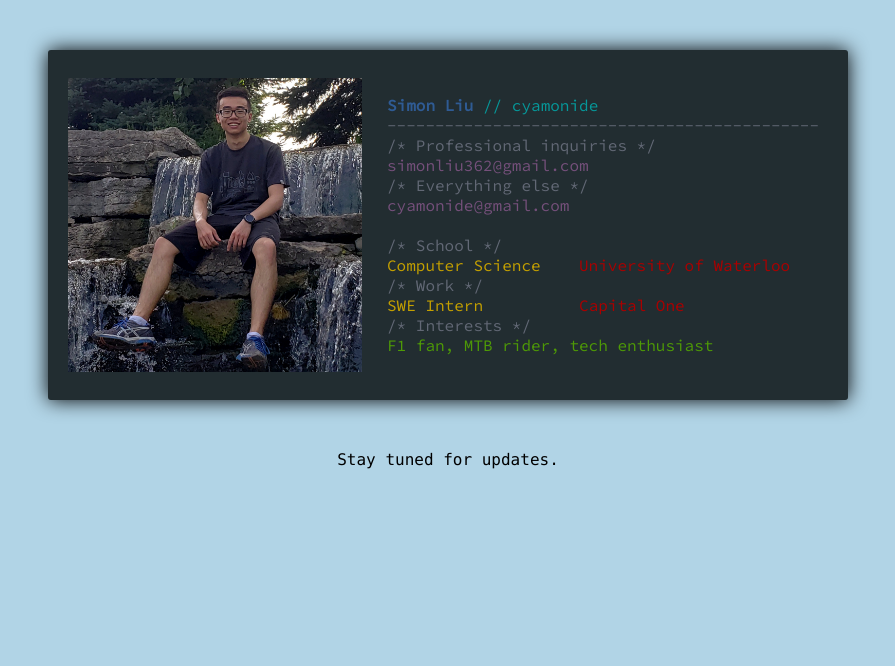
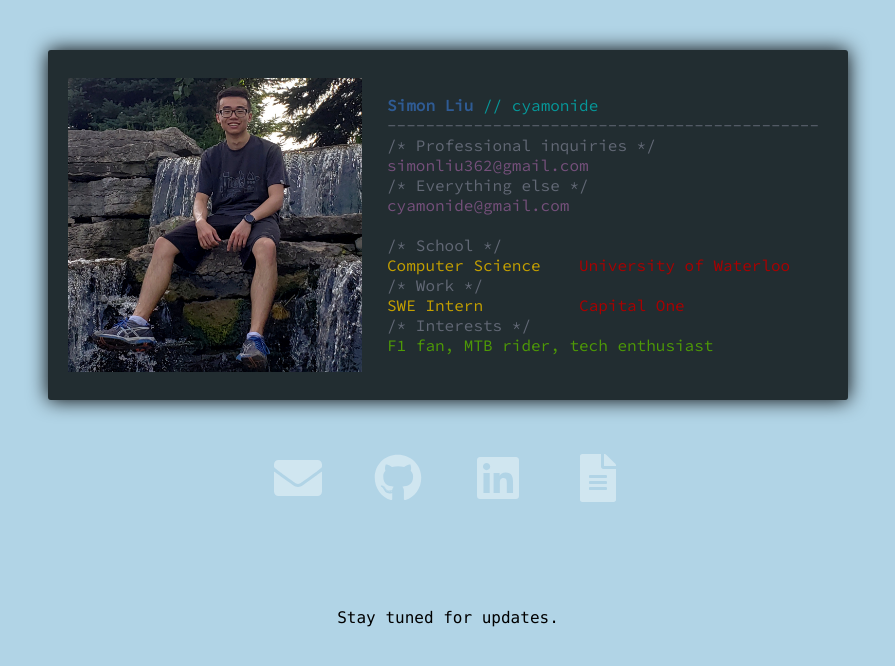
Before and after one commit to cyamonide/personal-site-frontend, a React (Create React App) app: page / in a window 1280 px wide. Shown: the top 666 px of the page, without its empty margins (192-1087 px from the left). Built offline with nearby package versions, Linux system fonts and the light colour scheme.

Commit message:
Create social crumbs component

```diff
--- a/package.json
+++ b/package.json
@@ -3,7 +3,11 @@
   "version": "0.1.0",
   "private": true,
   "dependencies": {
-    "eslint": "^6.1.0",
+    "@fortawesome/fontawesome-svg-core": "^1.2.19",
+    "@fortawesome/free-brands-svg-icons": "^5.9.0",
+    "@fortawesome/free-solid-svg-icons": "^5.9.0",
+    "@fortawesome/react-fontawesome": "^0.1.4",
+    "babel-loader": "^8.0.6",
     "eslint-plugin-react": "^7.14.2",
     "prettier": "^1.18.2",
     "react": "^16.8.6",
--- /dev/null
+++ b/src/components/SocialCrumbs/SocialCrumbs.css
@@ -0,0 +1,13 @@
+.social-crumbs-wrapper {
+  display: flex;
+  justify-content: center;
+  padding: 50px;
+}
+
+.social-crumbs-wrapper > div {
+  width: 100px;
+  text-align: center;
+
+  color: rgba(255, 255, 255, 0.4);
+  font-size: 3em;
+}
--- /dev/null
+++ b/src/components/SocialCrumbs/SocialCrumbs.js
@@ -0,0 +1,47 @@
+import React from "react";
+import { FontAwesomeIcon } from "@fortawesome/react-fontawesome";
+import { faFileAlt, faEnvelope } from "@fortawesome/free-solid-svg-icons";
+import { faLinkedin, faGithub } from "@fortawesome/free-brands-svg-icons";
+
+import "./SocialCrumbs.css";
+
+const SocialCrumbs = props => {
+  return (
+    <div className="social-crumbs-wrapper">
+      <div>
+        <a href="mailto:simonliu362@gmail.com">
+          <FontAwesomeIcon icon={faEnvelope} />
+        </a>
+      </div>
+      <div>
+        <a
+          href="https://github.com/cyamonide/"
+          target="_blank"
+          rel="noopener noreferrer"
+        >
+          <FontAwesomeIcon icon={faGithub} />
+        </a>
+      </div>
+      <div>
+        <a
+          href="https://linkedin.com/in/cyamonide/"
+          target="_blank"
+          rel="noopener noreferrer"
+        >
+          <FontAwesomeIcon icon={faLinkedin} />
+        </a>
+      </div>
+      <div>
+        <a
+          href="http://api.cyamonide.me/documents/resume"
+          target="_blank"
+          rel="noopener noreferrer"
+        >
+          <FontAwesomeIcon icon={faFileAlt} />
+        </a>
+      </div>
+    </div>
+  );
+};
+
+export default SocialCrumbs;
--- /dev/null
+++ b/src/components/SocialCrumbs/index.js
@@ -0,0 +1 @@
+export { default } from "./SocialCrumbs";
--- a/src/components/index.js
+++ b/src/components/index.js
@@ -1 +1,2 @@
 export { default as BusinessCard } from "./BusinessCard";
+export {default as SocialCrumbs} from "./SocialCrumbs";
--- a/src/pages/HomePage/HomePage.js
+++ b/src/pages/HomePage/HomePage.js
@@ -1,12 +1,13 @@
 import React from "react";
 
-import { BusinessCard } from "../../components";
+import { BusinessCard, SocialCrumbs } from "../../components";
 import "./HomePage.css";
 
 const HomePage = props => {
   return (
     <div className="home-page-wrapper">
       <BusinessCard />
+      <SocialCrumbs />
       <div className="temp">
         <code>Stay tuned for updates.</code>
       </div>
```
Also changed, not shown: 1 other file (tests, documents, lock files or other folders).
